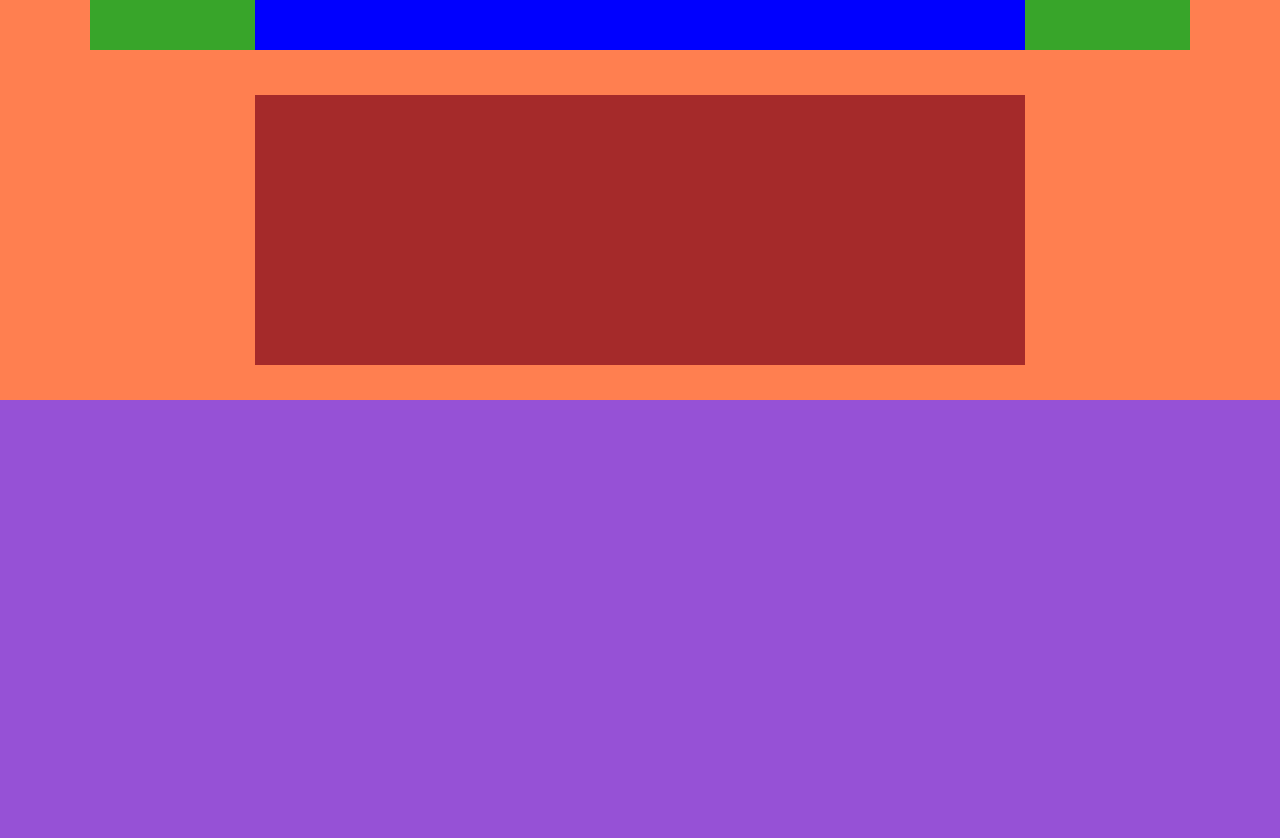
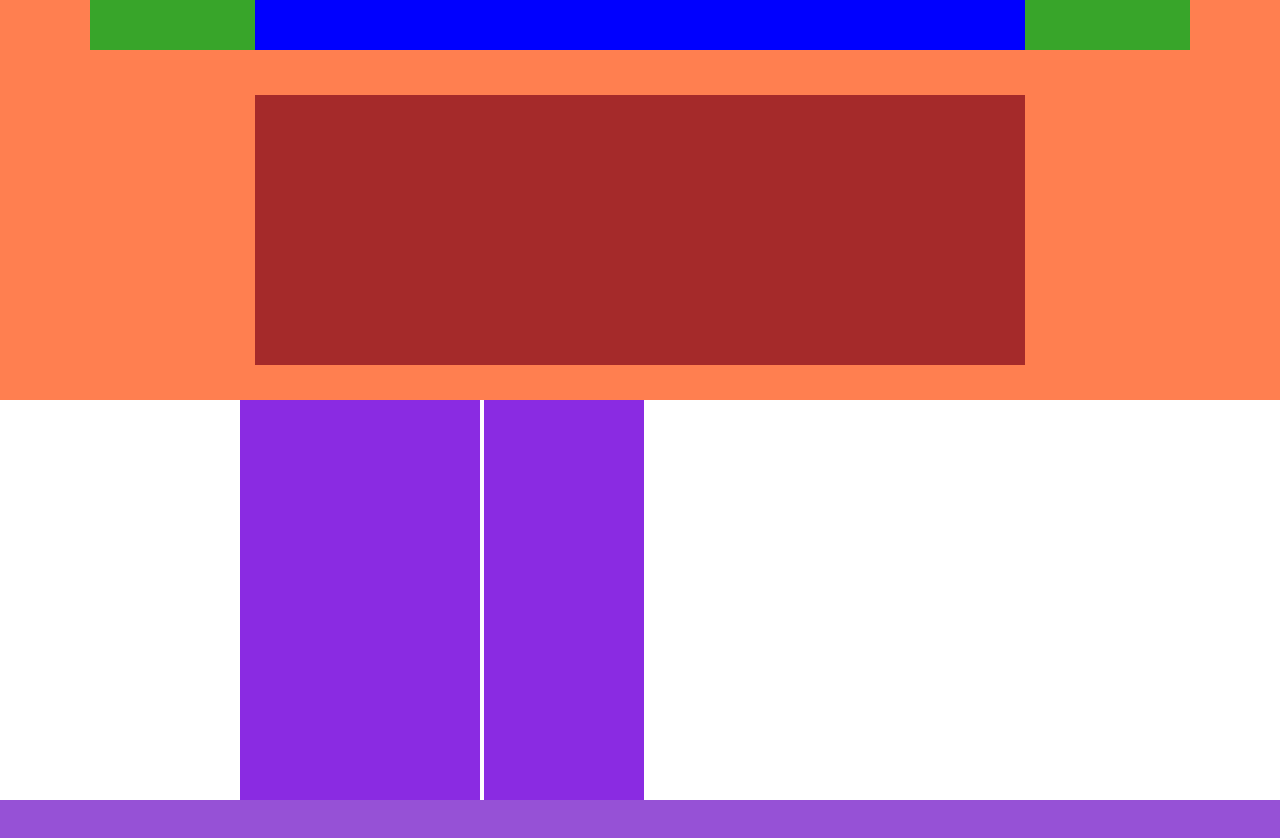
Before and after one commit to Mahdavi3649/htmlcss-discord, a plain HTML site: page index.html in a window 1280 px wide. Shown: the top 838 px of the page. Drawn offline with Linux system fonts and the light colour scheme.

Commit message:
add blocco main

```diff
--- a/index.html
+++ b/index.html
@@ -27,8 +27,8 @@
 
         <section class="section-white">
             <div class="section-container">
-
-
+                <div class="left"></div>
+                <div class="right"></div>
             </div>
         </section>
 
--- a/style.css
+++ b/style.css
@@ -46,15 +46,28 @@
   background-color: rgb(150, 81, 214);
 }
 
-/* .section-container {
+.section-container {
   margin: auto;
-  width: 1100px;
+  width: 800px;
   height: 400px;
-} */
+}
 
-/* .section-white {
-    background-color: white;
-{ */
+.section-white {
+  background-color: white;
+}
+.left {
+  width: 30%;
+  height: 100%;
+  background-color: blueviolet;
+  display: inline-block;
+}
+
+.right {
+  width: 20%;
+  height: 100%;
+  background-color: blueviolet;
+  display: inline-block;
+}
 
 #side-footer {
   background-color: rgb(65, 54, 54);
```
